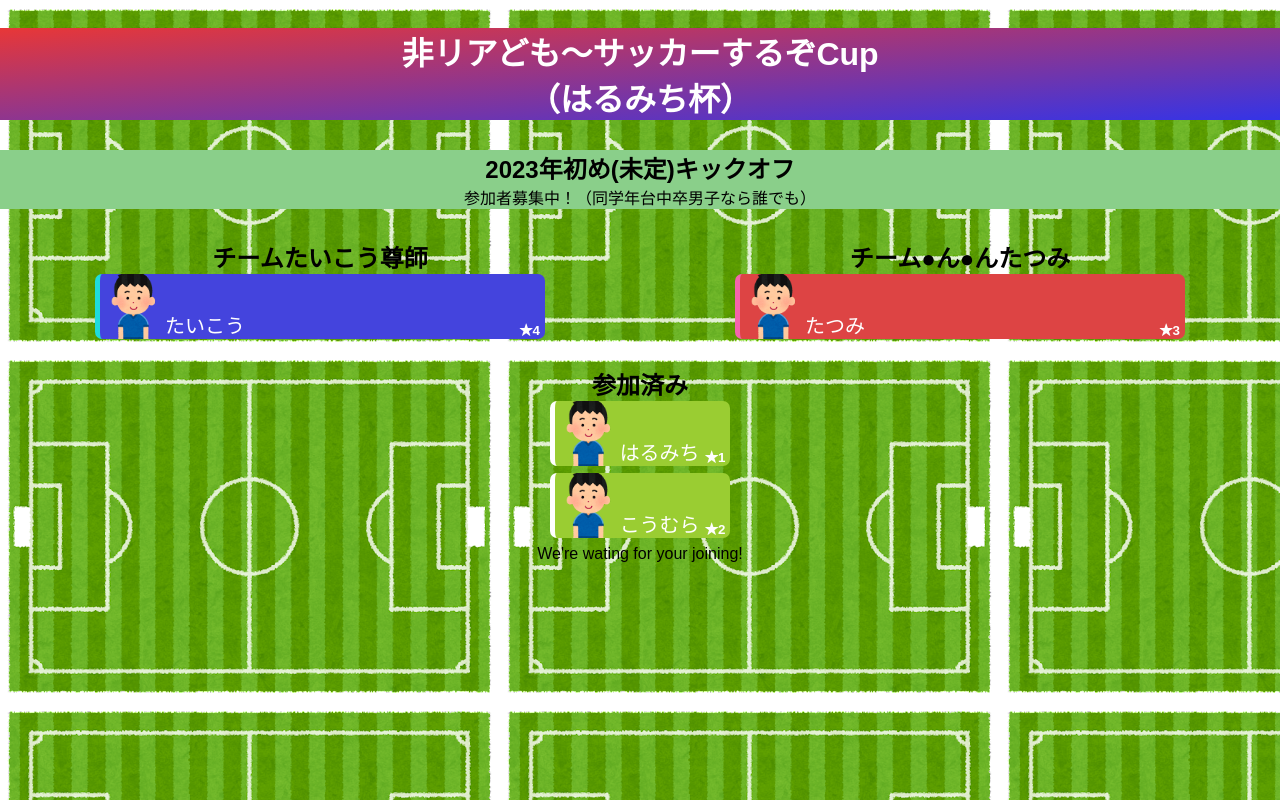
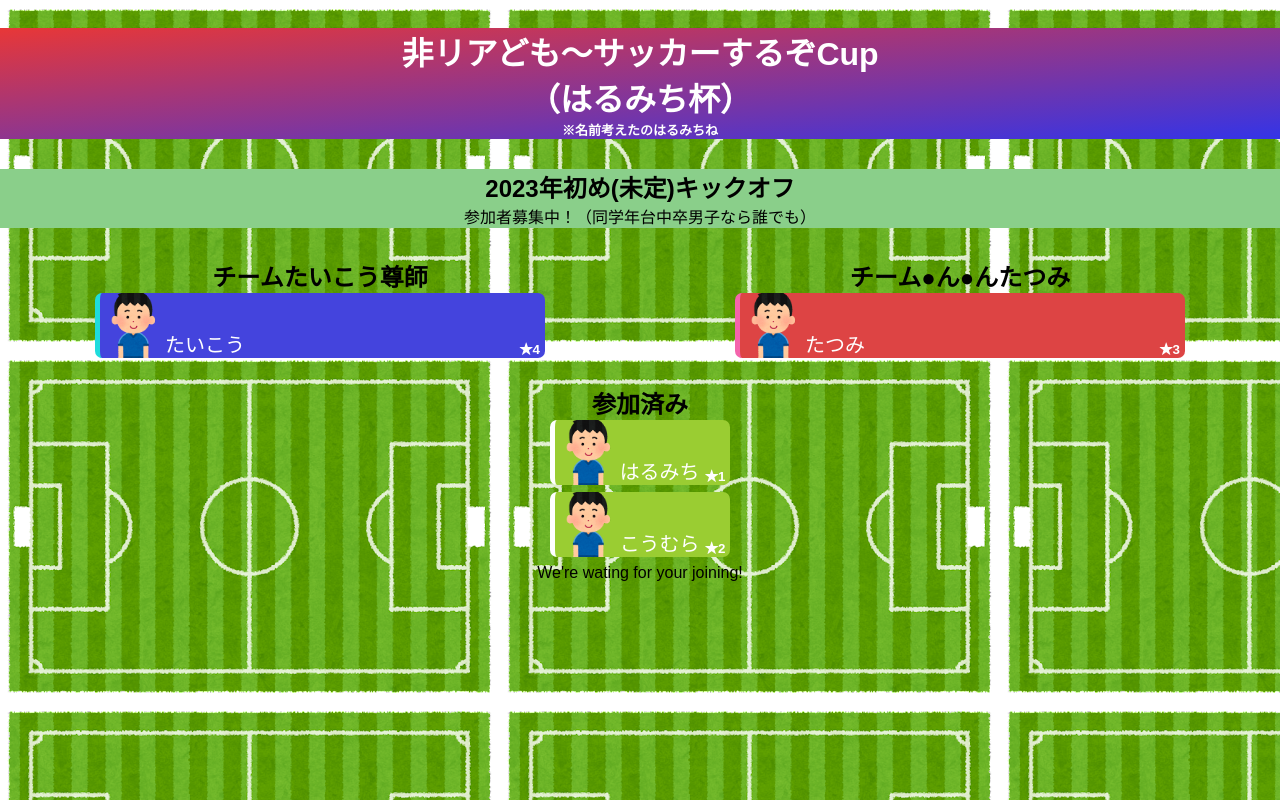
Before and after one commit to KouTori/KouTori.github.io, a plain HTML site: page index.html in a window 1280 px wide. Drawn offline with Linux system fonts and the light colour scheme.

Commit message:
Update index.html

```diff
--- a/index.html
+++ b/index.html
@@ -10,6 +10,7 @@
 <body>
     <header>
         <h1>非リアども〜サッカーするぞCup<br>（はるみち杯）<h1>
+        <p style="font-size:small;">※名前考えたのはるみちね</p>
     </header>
     <div id="content">
         <div id="schedule">
```
